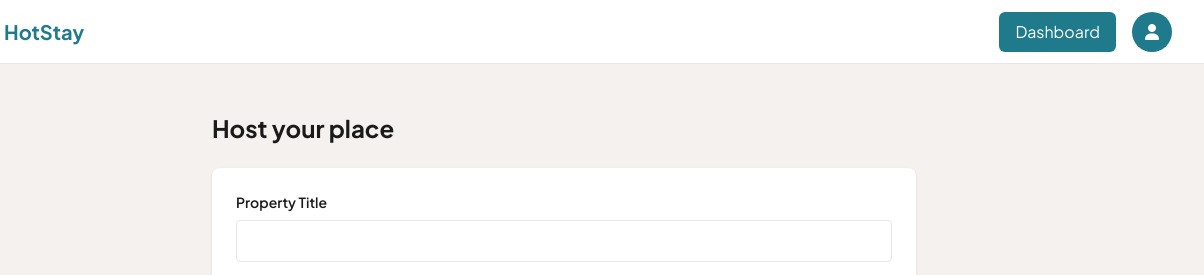
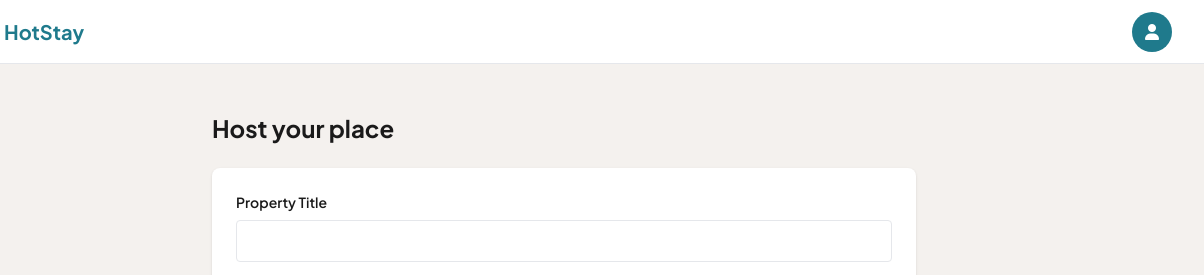
Before and after one commit to shravan01-01/Hot-Stay, a website: page frontend/host_new.ejs in a window 1280 px wide. Shown: the top 275 px of the page, 76-1280 px from the left. Drawn offline with nearby package versions, Linux system fonts and the light colour scheme; files that its build step writes are made by us from their sources.

Commit message:
refactor: remove dashboard link from host header for UI consistency

```diff
--- a/frontend/host_new.ejs
+++ b/frontend/host_new.ejs
@@ -7,7 +7,7 @@
             <div class="flex justify-between items-center h-16">
                 <%- include('./includes/logo'); %>
                 <div class="flex items-center gap-4">
-                    <a href="/Hot-Stay/host/dashboard" class="px-4 py-2 bg-primary text-white rounded-md">Dashboard</a>
+
                     <%- include('./includes/profile icon'); %>
                 </div>
             </div>
```
